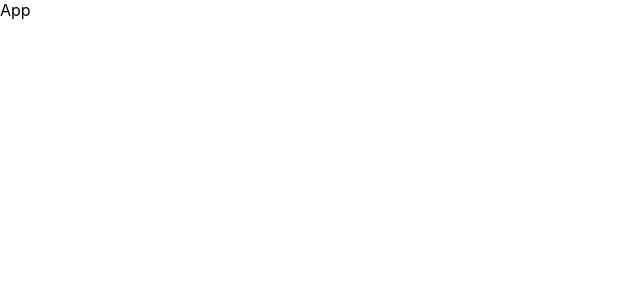
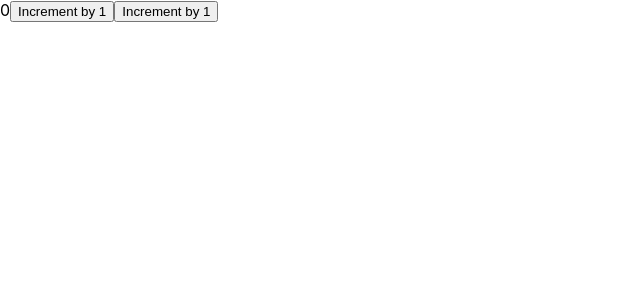
Before and after one commit to Allovallo/react-pract-2, a React (Create React App) app: page / in a window 1280 px wide. Shown: the top 300 px of the page, without its empty margins (0-640 px from the left). Built offline with nearby package versions, Linux system fonts and the light colour scheme.

Commit message:
button updated

```diff
--- a/src/App.js
+++ b/src/App.js
@@ -1,9 +1,10 @@
 import './App.css';
+import { Counter } from 'components/button';
 
 function App() {
   return (
     <div>
-      App
+      <Counter></Counter>
     </div>
   );
 }
--- /dev/null
+++ b/src/components/button.jsx
@@ -0,0 +1,22 @@
+import React, { Component } from "react";
+import ReactDOM from "react-dom";
+
+export class Counter extends Component {
+    static defaultProps = {
+        step: 1,
+    };
+
+    render() {
+        const { step } = this.props;
+
+        return (
+            <div>
+                <span>0</span>
+                <button type="button">Increment by {step}</button>
+                <button type="button">Increment by {step}</button>
+            </div>
+        )
+    }
+}
+
+ReactDOM.render(<Counter step={5} />, document.getElementById('root'));
```
